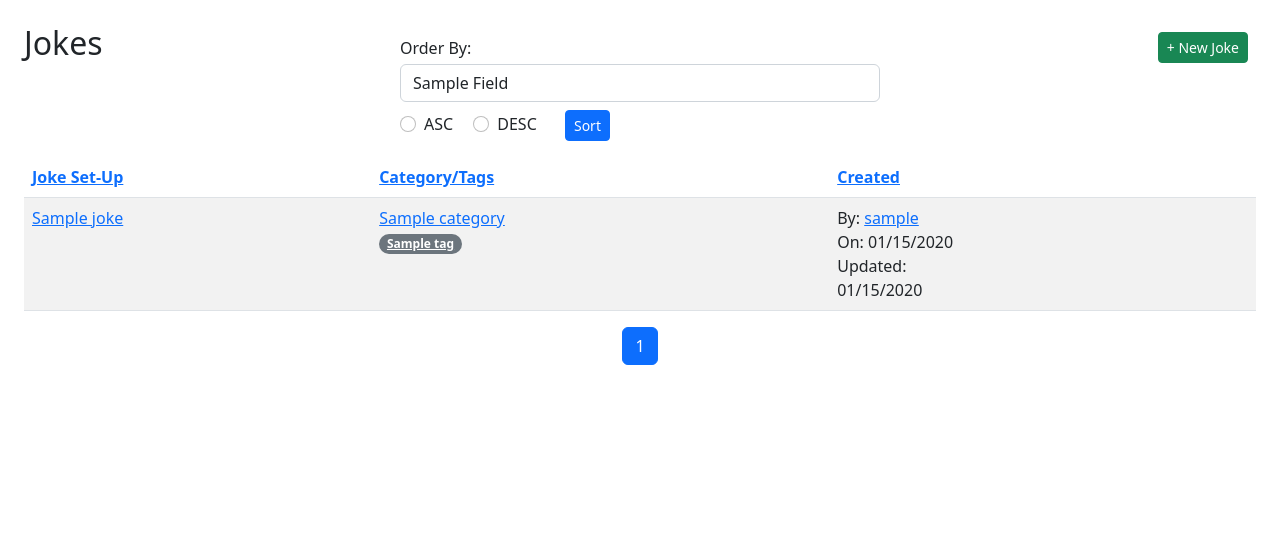
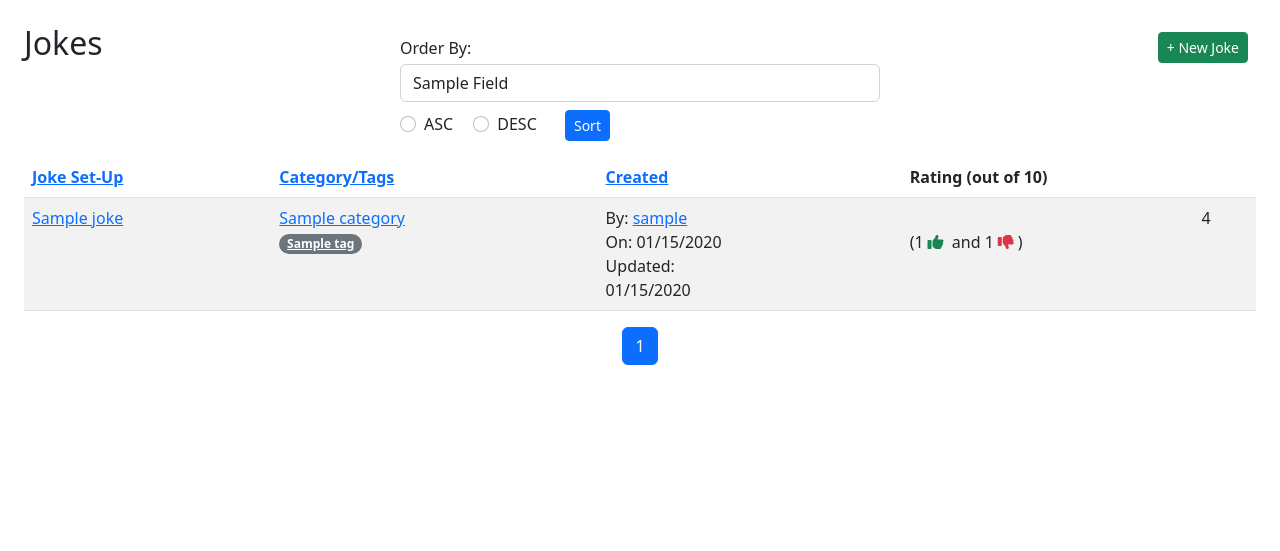
Before and after one commit to heather-cunningham/djangojokes.com, a Django app: template templates/jokes/joke_list.html in a window 1280 px wide. Shown: the part 64-615 px from the top of the page. Run offline with Django 5.2, Linux system fonts and the light colour scheme; the template is opened without the code that fills it: most values are stand-ins (such as "Sample title", 1, 10 or a date in 2020); parts of the project's set-up code (start-up, migrations or seed data) failed here and were passed over; some libraries are stand-ins or nearby versions.

Commit message:
adv_queries_search: Getting and displaying joke_votes as a Rating out of 10 in the joke_list

```diff
--- a/jokes/views.py
+++ b/jokes/views.py
@@ -172,7 +172,12 @@ class JokeListView(ListView):
 
     ## @override
     def get_context_data(self, **kwargs):
+        # Access the default context object name `joke_list`
         context = super().get_context_data(**kwargs)
+        ## Compute #rating-bar width dynamically b/c `widthratio` does not work
+        for joke in context["joke_list"]:
+            if(joke.rating):
+                joke.rating_width = joke.rating * 10
         # Check if the user is authenticated:
         if (self.request.user.is_authenticated):
             # Add the first joke related to the current user
--- a/templates/jokes/joke_list.html
+++ b/templates/jokes/joke_list.html
@@ -105,6 +105,7 @@ Jokes
               </th>
             {% endif %}
           {% endif %}
+          <th>Rating (out of 10)</th>
         </tr>
       {% endwith %}
     </thead>
@@ -116,40 +117,69 @@ Jokes
           <a id="joke-{{joke.id}}" href="{{ joke.get_absolute_url }}">{{ joke.question }}</a>
         </td>
         <td>
-          <a id="joke-{{joke.id}}-category"
+          <a id="category-joke-{{joke.id}}"
             href="{% url 'jokes:category' joke.category.slug %}?order={{ order }}&direction={{ direction }}">
             {{ joke.category.category }}</a>
           <br />
           {% for tag in joke.tags.all %}
-            <a id="joke-{{joke.id}}-tag-{{tag.id}}"
+            <a id="tag-{{tag.id}}-joke-{{joke.id}}"
               href="{% url 'jokes:tag' tag.slug %}?order={{ order }}&direction={{ direction }}"
               class="badge rounded-pill bg-secondary">{{ tag.tag }}</a>
           {% endfor %}
         </td>
         {% if joke.user == user %}
-          <td id="edit-cell">
-            <a id="update-joke-{{joke.id}}-btn" href="{% url 'jokes:update' joke.slug %}"
+          <td id="edit-cell-joke-{{joke.id}}">
+            <a id="update-btn-joke-{{joke.id}}" href="{% url 'jokes:update' joke.slug %}"
               name="Update" alt="Update joke">
               <i class="fas fa-pencil-alt"></i>
             </a>
             &nbsp;
-            <a id="delete-joke-{{joke.id}}-btn" href="{% url 'jokes:delete' joke.slug %}"
+            <a id="delete-btn-joke-{{joke.id}}" href="{% url 'jokes:delete' joke.slug %}"
               name="Delete" alt="Delete joke">
               <i class="far fa-trash-alt"></i>
             </a>
           </td>
         {% else %}
-          <td id="created-cell">
+          <td id="created-cell-joke-{{joke.id}}">
             <span class="createdby-label">By:</span>
-            <a id="joke-{{joke.id}}-createdby"
+            <a id="createdby-joke-{{joke.id}}"
               href="{% url 'jokes:creator' joke.user.username %}?order={{ order }}&direction={{ direction }}">
               {{ joke.user.username }}</a>
             <br />
-            <span id="joke-{{joke.id}}-created"><span class="createdby-label">On:</span>
+            <span id="created-joke-{{joke.id}}"><span class="createdby-label">On:</span>
             {{ joke.created|date:'SHORT_DATE_FORMAT' }}</span>
             <br />
-            <span id="joke-{{joke.id}}-updated"><span class="createdby-label">Updated:</span><br/>
+            <span id="updated-joke-{{joke.id}}"><span class="createdby-label">Updated:</span><br/>
             {{ joke.updated|date:'SHORT_DATE_FORMAT' }}</span>
+          </td>
+        {% endif %}
+        {% if joke.num_likes == 0 and joke.num_dislikes == 0  %}
+          <td>
+            <p id="rating-container-joke-{{joke.id}}" class="no-votes-yet">
+              No rating yet!<br />
+              Click the joke's set-up to be the first to vote.
+            </p>
+          </td>
+        {% else %}
+          <td>
+            <div id="rating-container-joke-{{joke.id}}" class="rating-container">
+              <div id="rating-div-joke-{{joke.id}}" class="rating-div"
+                title="Joke rating out of 10 = {{ joke.rating }}"
+                style="display: inline-block; width: 85%;">
+                <!-- `widthratio` NO WORKY!!! NEVER WORKS! -->
+                <!-- <div id="rating" style="width:{% widthratio joke.rating 10 100 %}%;"></div> -->
+                <div id="rating-bar-joke-{{joke.id}}"
+                  class="rating-bar"
+                  style="--rating-width: {{ joke.rating_width }}%;"></div>
+              </div>
+              <div id="rating-joke-{{joke.id}}" style="display: inline-block; width: 10%;">
+                {{ joke.rating }}
+              </div>
+            </div>
+            <div id="num-votes-joke-{{joke.id}}" class="num-votes">
+              ({{ joke.num_likes }}<i class="fas fa-thumbs-up fa-1x text-success mx-1"></i> and
+               {{ joke.num_dislikes }}<i class="fas fa-thumbs-down text-danger mx-1"></i>)
+            </div>
           </td>
         {% endif %}
       </tr>
```
Also changed, not shown: jokes/models.py (+31 -0 lines), static/css/main.css (+37 -0 lines), 2 other files.
